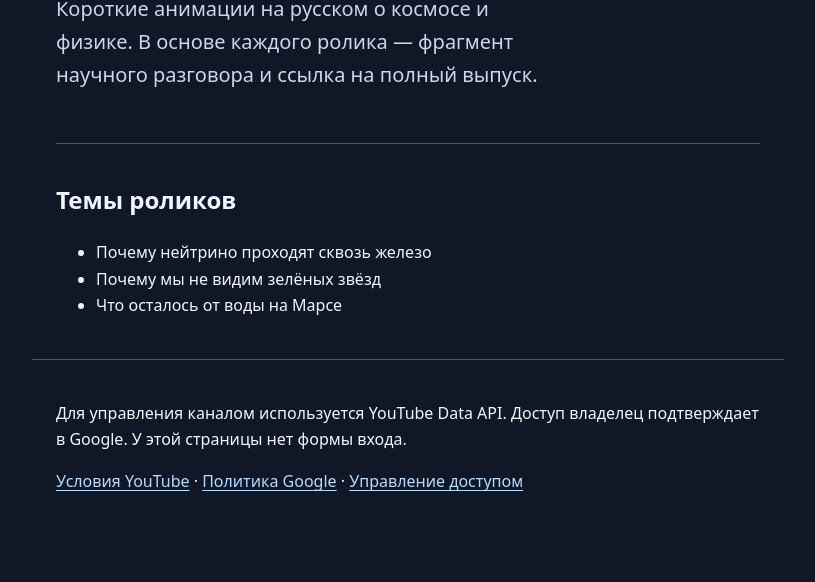
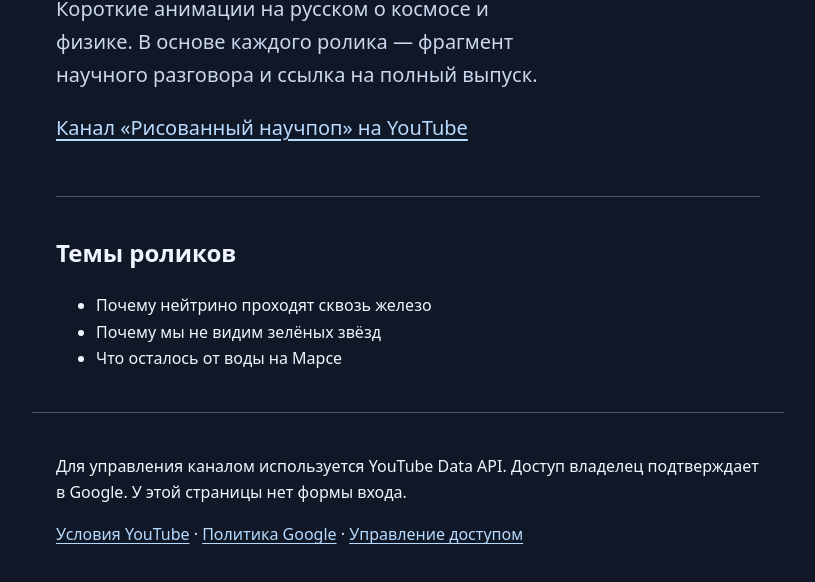
Before and after one commit to milkandr940-lgtm/risovannyi-nauchpop, a plain HTML site: page index.html in a window 1280 px wide. Shown: the part 340-922 px from the top of the page, without its empty margins (232-1047 px from the left). Before the commit the page ends 875 px from the top, so only its background shows below. Drawn offline with Linux system fonts and the light colour scheme.

Commit message:
Link the YouTube channel

```diff
--- a/index.html
+++ b/index.html
@@ -22,6 +22,7 @@
     <header>
       <h1>Рисованный научпоп</h1>
       <p>Короткие анимации на русском о космосе и физике. В основе каждого ролика — фрагмент научного разговора и ссылка на полный выпуск.</p>
+      <p><a href="https://www.youtube.com/channel/UC-ARxtkYRJKwLR6nOeiYbpw">Канал «Рисованный научпоп» на YouTube</a></p>
     </header>
     <section aria-labelledby="topics">
       <h2 id="topics">Темы роликов</h2>
```
